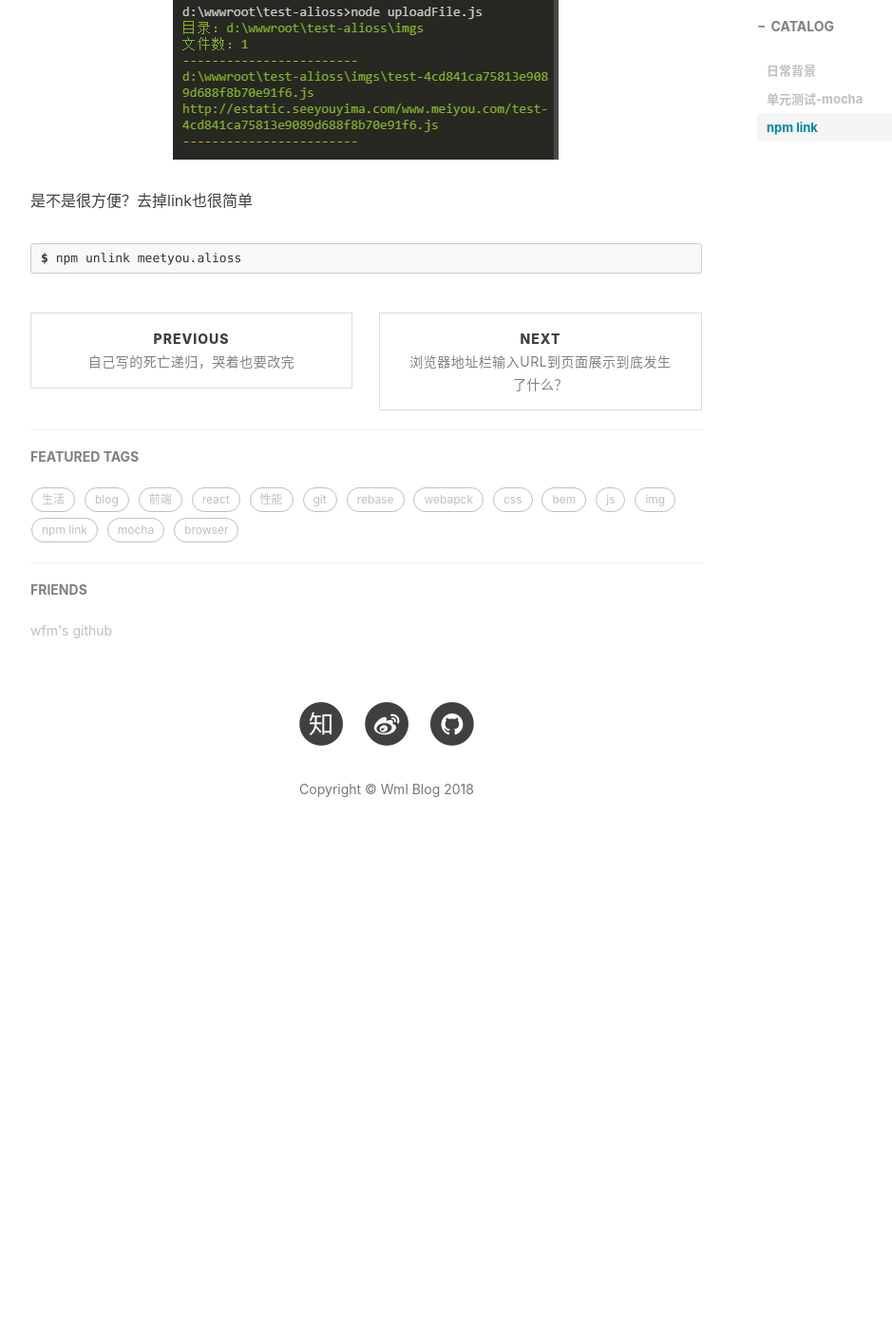
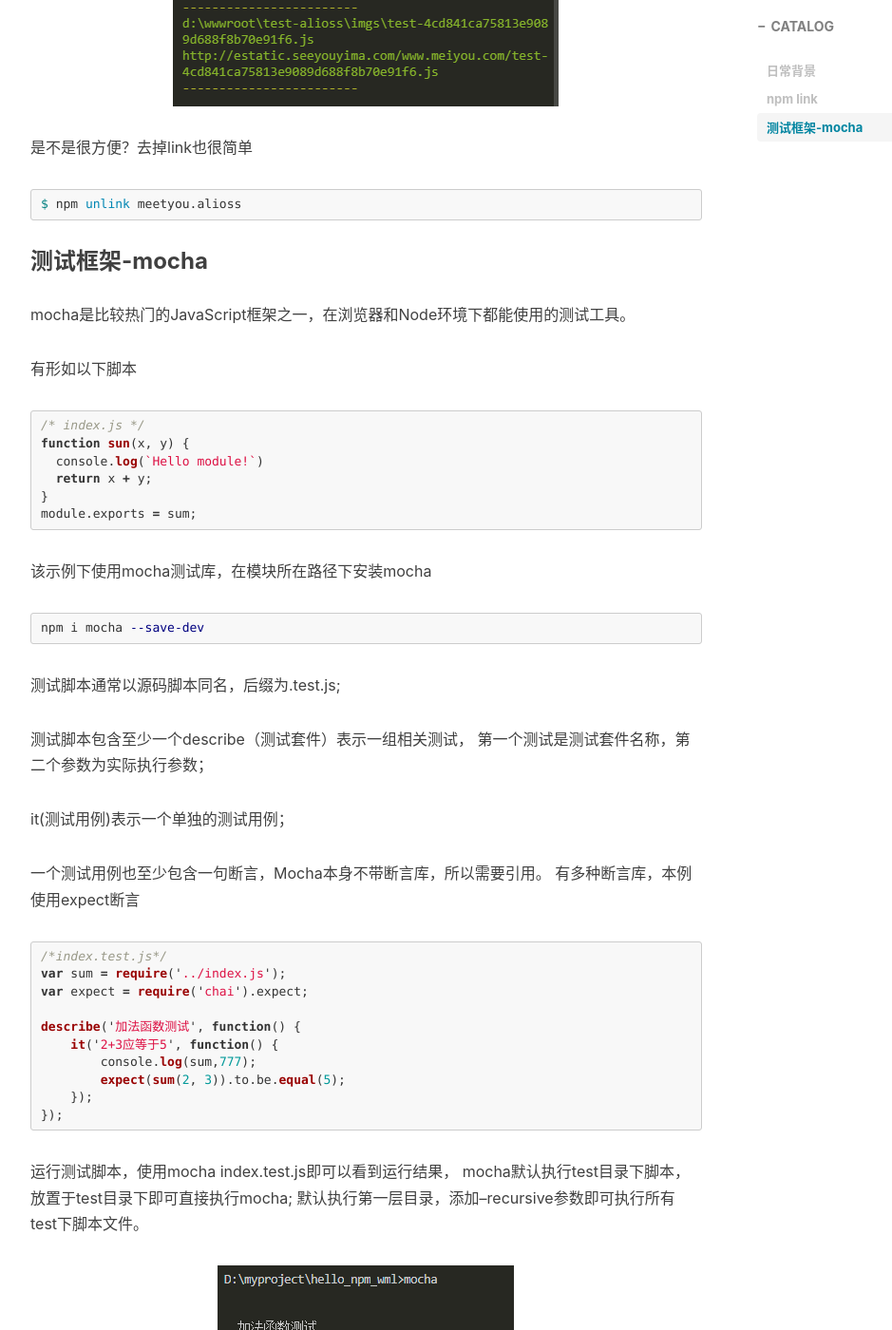
Before and after one commit to wumeilian/wumeilian.github.io, a Jekyll site: the page built from _posts/2018-12-14-npm-test.md, in a window 1280 px wide and 1400 px high, scrolled down 3369 px. Shown: the whole window at 95% size, without its empty margins (233-1172 px from the left). Built offline with Jekyll 4.4.1, drawn with Linux system fonts in a browser that asks for light colours; nearby versions of some CDN libraries; comment, search, counter and statistics services are not loaded; before the commit the page ends 4277 px from its top, so only the background shows below that; some of the changed text lies outside the part shown.

Commit message:
补充完npm技巧博客

````diff
--- a/_posts/2018-12-14-npm-test.md
+++ b/_posts/2018-12-14-npm-test.md
@@ -14,10 +14,7 @@ tags:
 
 ### 日常背景
 
-最近在写一个parcel+ts+preact的CLI工具，开发过程中，少不了要做一些npm模块测试以及最终调试，下面两个是开发过程中比较实用的技能。
-
-### 单元测试-mocha
-
+最近在写一个parcel+ts+preact的CLI工具，开发过程中，少不了要做一些npm模块测试以及本地调试，下面两个是开发过程中比较实用的技能。
 
 ### npm link
 
@@ -68,6 +65,56 @@ npm本身对于这种情况提供了专门的命令`npm link` [文档](https://d
 
 是不是很方便？去掉link也很简单
 
-```s
+```bash
 $ npm unlink meetyou.alioss
 ```
+
+### 测试框架-mocha
+
+mocha是比较热门的JavaScript框架之一，在浏览器和Node环境下都能使用的测试工具。
+
+有形如以下脚本
+
+```js
+/* index.js */
+function sun(x, y) {
+  console.log(`Hello module!`)
+  return x + y;
+}
+module.exports = sum;
+```
+
+该示例下使用mocha测试库，在模块所在路径下安装mocha
+
+```bash
+npm i mocha --save-dev
+```
+
+测试脚本通常以源码脚本同名，后缀为.test.js;
+
+测试脚本包含至少一个describe（测试套件）表示一组相关测试，
+第一个测试是测试套件名称，第二个参数为实际执行参数；
+
+it(测试用例)表示一个单独的测试用例；
+
+一个测试用例也至少包含一句断言，Mocha本身不带断言库，所以需要引用。
+有多种断言库，本例使用expect断言
+
+```js
+/*index.test.js*/
+var sum = require('../index.js');
+var expect = require('chai').expect;
+
+describe('加法函数测试', function() {
+    it('2+3应等于5', function() {
+        console.log(sum,777);
+        expect(sum(2, 3)).to.be.equal(5);
+    });
+});
+```
+
+运行测试脚本，使用mocha index.test.js即可以看到运行结果，
+mocha默认执行test目录下脚本，放置于test目录下即可直接执行mocha;
+默认执行第一层目录，添加--recursive参数即可执行所有test下脚本文件。
+
+![link](/img/npmTest/7.png)
````
Also changed, not shown: img/npmTest/7.png (added).
